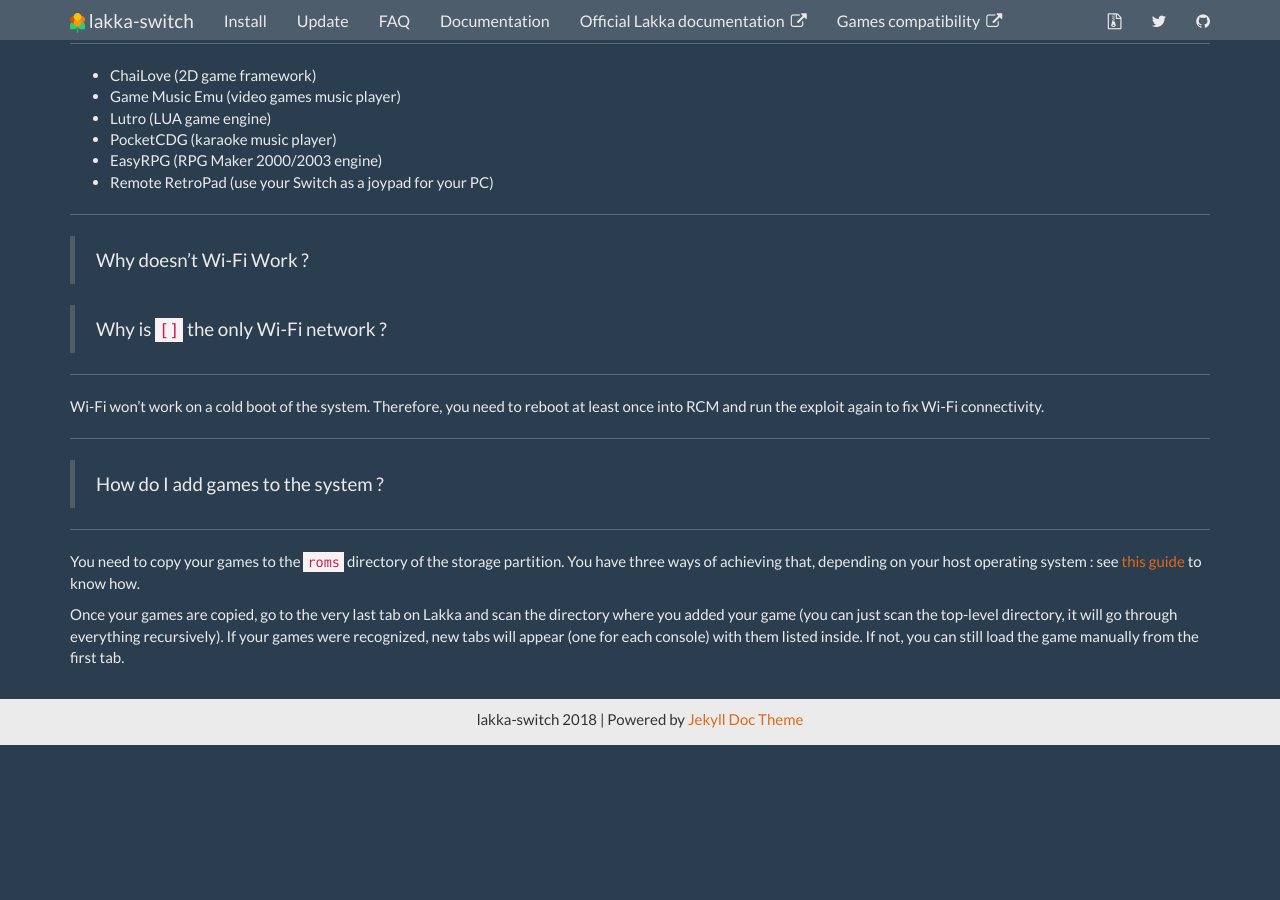
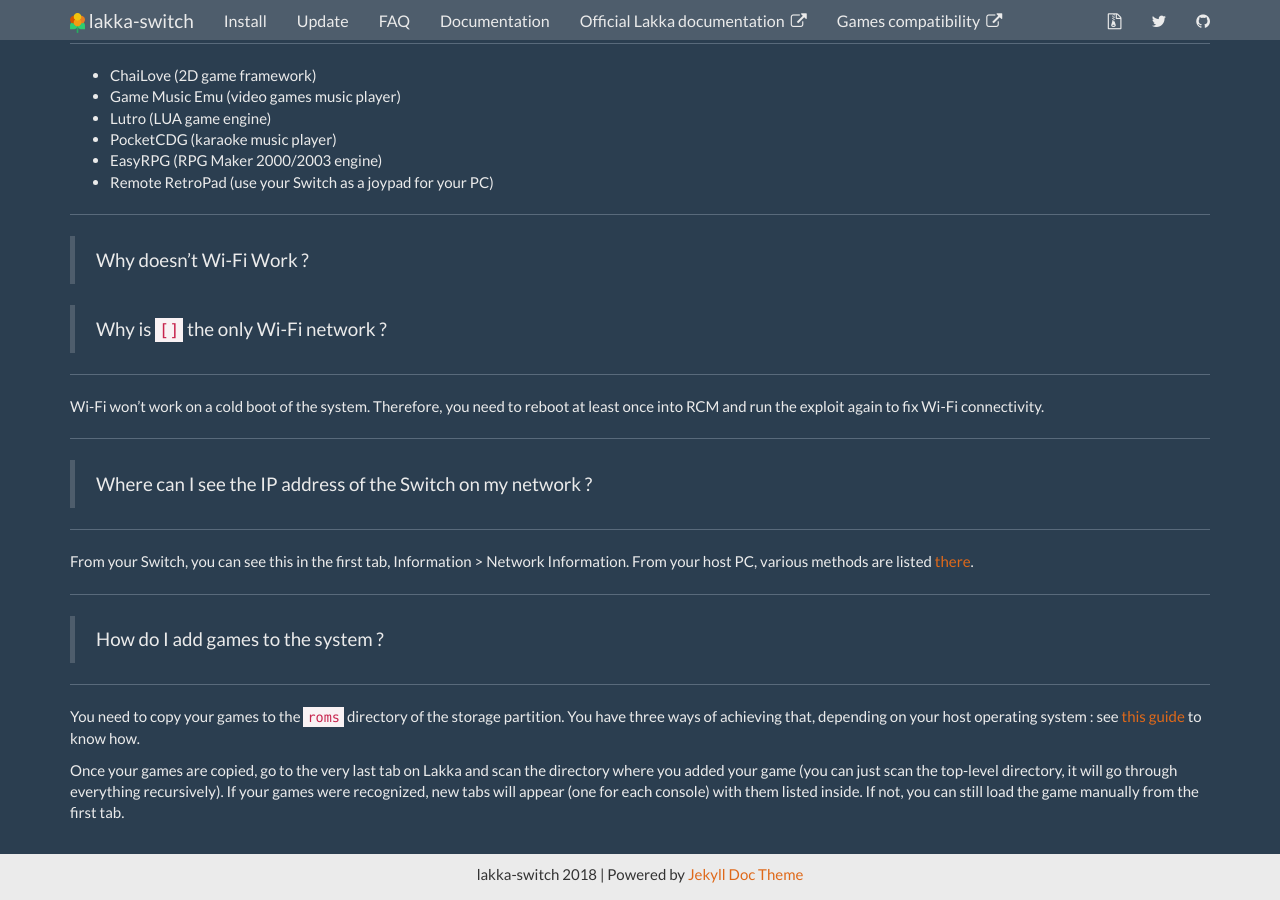
Before and after one commit to lakka-switch/documentation, a Jekyll site: the page built from faq.md, in a window 1280 px wide and 900 px high, scrolled down 1693 px. Built offline with Jekyll 4.4.1, drawn with Linux system fonts in a browser that asks for light colours; nearby versions of some CDN libraries; before the commit the page ends 2438 px from its top, so only the background shows below that.

Commit message:
Update faq.md

```diff
--- a/faq.md
+++ b/faq.md
@@ -95,6 +95,13 @@
 Wi-Fi won't work on a cold boot of the system. Therefore, you need to reboot at least once into RCM and run the exploit again to fix Wi-Fi connectivity.
 
 ***
+> Where can I see the IP address of the Switch on my network ?
+
+***
+
+From your Switch, you can see this in the first tab, Information > Network Information. From your host PC, various methods are listed [there](http://www.lakka.tv/doc/Finding-the-IP-of-your-Lakka-box/).
+
+***
 > How do I add games to the system ?
 
 ***
```
